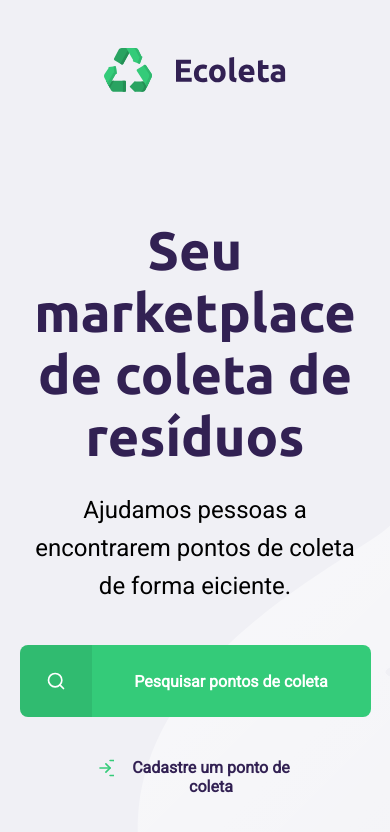
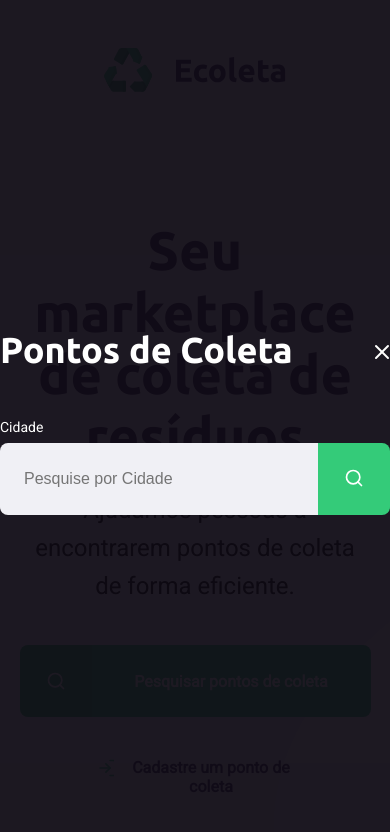
Before and after one commit to Xaigor/nlw1-Discovery, a plain HTML site: page index.html in a window 390 px wide. Both pictures are taken after a click on the link "Pesquisar pontos de coleta". Drawn offline with Linux system fonts and the light colour scheme.

Commit message:
Conclusão Aula 3

```diff
--- a/index.html
+++ b/index.html
@@ -1,34 +1,63 @@
 <!DOCTYPE html>
 <html lang="pt_br">
   <head>
-        <meta charset="UTF-8">
-        <meta name="viewport" content="width=device-width, initial-scale=1.0">
+    <meta charset="UTF-8" />
+    <meta name="viewport" content="width=device-width, initial-scale=1.0" />
     <title>Escoleta</title>
-        <link href="https://fonts.googleapis.com/css2?family=Roboto&family=Ubuntu:wght@700&display=swap" rel="stylesheet">
+    <link
+      href="https://fonts.googleapis.com/css2?family=Roboto&family=Ubuntu:wght@700&display=swap"
+      rel="stylesheet"
+    />
 
-        <link rel="stylesheet" href="/styles/main.css">
-        <link rel="stylesheet" href="/styles/responsive.css">
-        <link rel="stylesheet" href="/styles/home.css">
+    <link rel="stylesheet" href="/styles/main.css" />
+    <link rel="stylesheet" href="/styles/home.css" />
+    <link rel="stylesheet" href="/styles/modal.css" />
+    <link rel="stylesheet" href="/styles/responsive.css" />
   </head>
   <body>
-
     <div id="page-home">
       <div class="content">
         <header>
-                    <img src="/images/logo.svg" alt="Logomarca">
-                    <a href="#">
+          <img src="/images/logo.svg" alt="Logomarca" />
+          <a href="/create-point.html">
             <span></span>
-                        Cadastre um ponto de coleta</a>
+            Cadastre um ponto de coleta</a
+          >
         </header>
 
         <main>
           <h1>Seu marketplace de coleta de resíduos</h1>
-                    <p>Ajudamos pessoas a encontrarem pontos de coleta de forma eiciente.</p>
-                    <a href="#"><span></span><strong>Pesquisar pontos de coleta</strong></a>
+          <p>
+            Ajudamos pessoas a encontrarem pontos de coleta de forma eficiente.
+          </p>
+          <a href="#"
+            ><span></span><strong>Pesquisar pontos de coleta</strong></a
+          >
         </main>
-
       </div>
     </div>
 
+    <div id="modal" class="hide">
+      <div class="content">
+        <div class="header">
+          <h1>Pontos de Coleta</h1>
+          <a href="#">Fechar</a>
+        </div>
+        <form action="/search-results.html">
+          <label for="search">Cidade</label>
+          <div class="search field">
+            <input
+              type="text"
+              name="search"
+              placeholder="Pesquise por Cidade"
+            />
+            <button>
+              <img src="/images/search.svg" alt="Buscar" />
+            </button>
+          </div>
+        </form>
+      </div>
+    </div>
+    <script src="/scripts/index.js"></script>
   </body>
 </html>
--- a/scripts/create-point.js
+++ b/scripts/create-point.js
@@ -48,6 +48,8 @@ for (const item of itemsToCollect) {
   item.addEventListener("click", handleSelectedItem);
 }
 
+const collectedItems = document.querySelector("input[name=items]");
+
 let selectedItems = [];
 
 function handleSelectedItem(event) {
@@ -66,4 +68,8 @@ if (alreadySelected >= 0) {
     return itemIsDifferent;
   });
   selectedItems = filteredItems;
+} else {
+  selectedItems.push(itemId);
 }
+
+collectedItems.value = selectedItems;
--- /dev/null
+++ b/scripts/index.js
@@ -0,0 +1,11 @@
+const buttonSearch = document.querySelector("#page-home main a");
+const modal = document.querySelector("#modal");
+const close = document.querySelector("#modal .header a");
+
+buttonSearch.addEventListener("click", () => {
+  modal.classList.remove("hide");
+});
+
+close.addEventListener("click", () => {
+  modal.classList.add("hide");
+});
--- /dev/null
+++ b/styles/modal.css
@@ -0,0 +1,75 @@
+#modal {
+  background-color: #0e0a14ef;
+  height: 100vh;
+  width: 100vw;
+  position: fixed;
+  top: 0;
+  display: flex;
+  justify-content: center;
+  align-items: center;
+  transition: 400ms;
+}
+
+#modal.hide {
+  display: none;
+}
+
+#modal .content {
+  color: white;
+  width: 420px;
+}
+
+#modal .header {
+  display: flex;
+  align-items: center;
+  justify-content: space-between;
+  margin-bottom: 48px;
+}
+
+#modal .header a {
+  background-image: url("../images/x.svg");
+  width: 20px;
+  height: 20px;
+  display: flex;
+  font-size: 0.01px;
+}
+
+#modal .header h1 {
+  color: white;
+  font-size: 36px;
+  line-height: 42px;
+}
+
+#modal form label {
+  font-size: 14px;
+  line-height: 16px;
+  display: block;
+  margin-bottom: 8px;
+}
+
+#modal form .field {
+  display: flex;
+}
+
+#modal form input {
+  flex: 1;
+  /* DESAFIO criar uma variável pra esse background */
+  background-color: #f0f0f5;
+  border-radius: 8px 0 0 8px;
+  border: 0;
+  padding: 16px 24px;
+  font-size: 16px;
+  color: #6c6c80;
+}
+
+#modal form button {
+  width: 72px;
+  height: 72px;
+  background-color: var(--primary-color);
+  border: 0;
+  border-radius: 0 8px 8px 0;
+}
+
+#modal form button:hover {
+  background-color: #2fb85e;
+}
--- a/styles/responsive.css
+++ b/styles/responsive.css
@@ -3,7 +3,7 @@
     background-position-x: 70vw;
   }
 
-    #page-home .content{
+  #page-home .content {
     align-items: center;
     text-align: center;
   }
@@ -18,15 +18,23 @@
   #page-home main {
     align-items: center;
   }
+
+  #page-search-results .cards {
+    grid-template-columns: 1fr;
   }
 
-@media (min-width: 1700px){
+  #page-search-results .cards img {
+    height: 250px;
+  }
+}
+
+@media (min-width: 1700px) {
   #page-home {
     background-position-x: 40vw;
   }
 }
 
-@media (max-height: 760px){
+@media (max-height: 760px) {
   #page-home {
     background-position-y: 200px;
   }
```
Also changed, not shown: create-point.html (+1 -1 lines), search-results.html (added, +61 -0 lines), styles/search-results.css (added, +84 -0 lines). Lines whose indentation alone changed are shown as unchanged.
